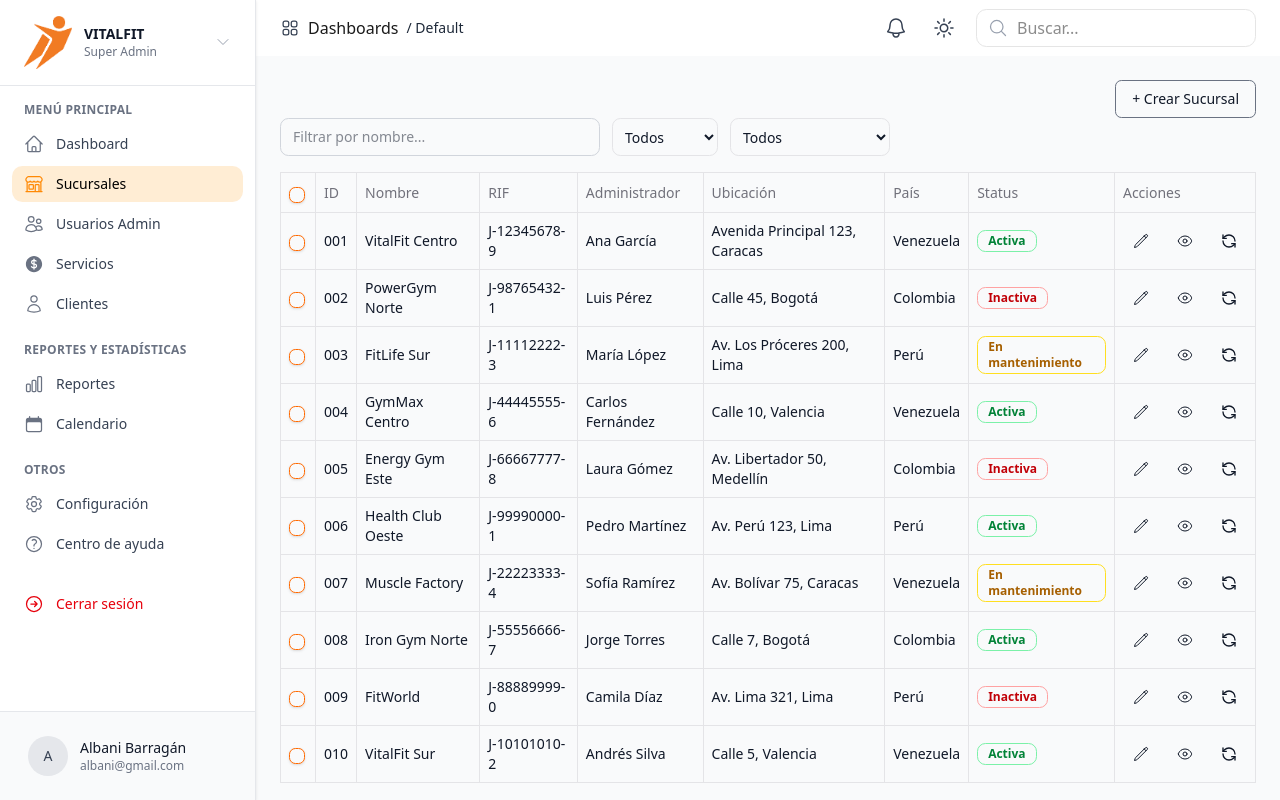
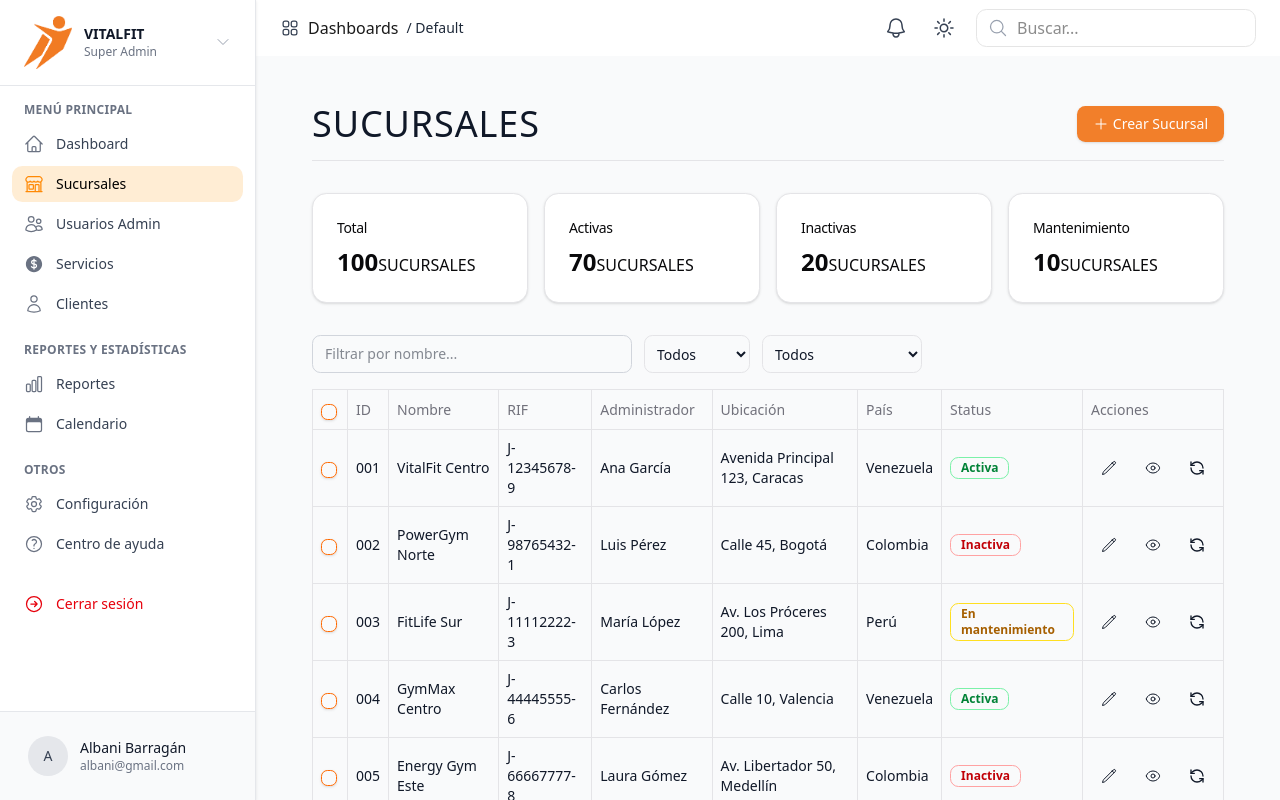
Before and after one commit to VitalFitTeam/dashboard, a Next.js app: page /branches in a window 1280 px wide. Shown: the top 800 px of the page. Built offline with nearby package versions, Linux system fonts and the light colour scheme.

Commit message:
feat(ui): Implement dashboard layout and integrate design system

```diff
--- a/src/app/(dashboard)/branches/BranchesTable.tsx
+++ b/src/app/(dashboard)/branches/BranchesTable.tsx
@@ -188,14 +188,6 @@ export default function BranchesTable() {
 
   return (
     <>
-      <div className="flex justify-end">
-        <button
-          onClick={() => setShowModal(true)}
-          className="border border-gray-500 hover:bg-orange-400 text-gray px-4 py-2 rounded-sm text-sm font-medium"
-        >
-          + Crear Sucursal
-        </button>
-      </div>
       <DataTable
         columns={branchesColumns}
         data={sucursales}
--- a/src/app/(dashboard)/branches/page.tsx
+++ b/src/app/(dashboard)/branches/page.tsx
@@ -1,5 +1,61 @@
+import { StatCard } from "@/components/StatCard";
 import BranchesTable from "./BranchesTable";
+import { PageHeader } from "@/components/PageHeader";
+import { Button } from "@/components/ui/button";
+import { PlusCircleIcon, PlusIcon } from "@heroicons/react/24/outline";
+
+const statsData = {
+  total: 100,
+  active: 70,
+  inactive: 20,
+  maintenance: 10,
+};
+
+const statCardsConfig = [
+  {
+    title: "Total",
+    valueKey: "total" as keyof typeof statsData,
+  },
+  {
+    title: "Activas",
+    valueKey: "active" as keyof typeof statsData,
+  },
+  {
+    title: "Inactivas",
+    valueKey: "inactive" as keyof typeof statsData,
+  },
+  {
+    title: "Mantenimiento",
+    valueKey: "maintenance" as keyof typeof statsData,
+  },
+];
 
 export default function HomeBranches() {
-  return <BranchesTable />;
+  return (
+    <div className="flex-1 space-y-8 p-8 pt-6">
+      <PageHeader title="SUCURSALES">
+        <Button variant="primary">
+          <PlusIcon className="h-5 w-5" />
+          Crear Sucursal
+        </Button>
+      </PageHeader>
+
+      <div className="grid gap-4 md:grid-cols-2 lg:grid-cols-4">
+        {statCardsConfig.map((card) => (
+          <StatCard
+            key={card.title}
+            title={card.title}
+            value={
+              <>
+                {statsData[card.valueKey]}
+                <span className="text-base font-normal">SUCURSALES</span>
+              </>
+            }
+          />
+        ))}
+      </div>
+
+      <BranchesTable />
+    </div>
+  );
 }
--- /dev/null
+++ b/src/components/PageHeader.tsx
@@ -0,0 +1,21 @@
+"use client";
+
+import { cn } from "@/lib/utils";
+import { typography } from "@/styles/styles";
+import React from "react";
+
+type PageHeaderProps = {
+  title: string;
+  children?: React.ReactNode;
+};
+
+export const PageHeader: React.FC<PageHeaderProps> = ({ title, children }) => {
+  return (
+    <div className="flex items-center justify-between pb-4 border-b">
+      <h2 className={cn(typography.heading, "text-4xl")}>{title}</h2>
+
+      {/* Contenedor para los 'children' (botones/acciones) */}
+      <div className="flex items-center space-x-2">{children}</div>
+    </div>
+  );
+};
--- /dev/null
+++ b/src/components/StatCard.tsx
@@ -0,0 +1,33 @@
+"use client";
+import React from "react";
+import { Card, CardContent, CardHeader, CardTitle } from "./ui/card";
+
+export type StatCardProps = {
+  title: string;
+  value: React.ReactNode;
+  icon?: React.ReactNode; // 👇 Este es el único cambio que necesitas
+  description?: string;
+  className?: string;
+};
+
+export const StatCard: React.FC<StatCardProps> = ({
+  title,
+  value,
+  icon,
+  description,
+}) => {
+  return (
+    <Card>
+      <CardHeader className="flex flex-row items-center justify-between space-y-0 pb-2">
+        <CardTitle className="text-sm font-medium">{title}</CardTitle>
+        {icon}
+      </CardHeader>
+      <CardContent>
+        <div className="text-2xl font-bold">{value}</div>
+        {description && (
+          <p className="text-xs text-muted-foreground">{description}</p>
+        )}
+      </CardContent>
+    </Card>
+  );
+};
--- a/src/components/ui/button.tsx
+++ b/src/components/ui/button.tsx
@@ -99,6 +99,7 @@ const Button = React.forwardRef<HTMLButtonElement, ButtonProps>(
 
         <span
           className={cn(
+            "flex items-center gap-1",
             "transition-opacity duration-200",
             isLoading ? "opacity-70" : "opacity-100",
           )}
--- a/src/components/ui/card.tsx
+++ b/src/components/ui/card.tsx
@@ -1,6 +1,6 @@
-import * as React from "react"
+import * as React from "react";
 
-import { cn } from "@/lib/utils"
+import { cn } from "@/lib/utils";
 
 const Card = React.forwardRef<
   HTMLDivElement,
@@ -10,12 +10,12 @@ const Card = React.forwardRef<
     ref={ref}
     className={cn(
       "rounded-xl border bg-card text-card-foreground shadow",
-      className
+      className,
     )}
     {...props}
   />
-))
-Card.displayName = "Card"
+));
+Card.displayName = "Card";
 
 const CardHeader = React.forwardRef<
   HTMLDivElement,
@@ -26,8 +26,8 @@ const CardHeader = React.forwardRef<
     className={cn("flex flex-col space-y-1.5 p-6", className)}
     {...props}
   />
-))
-CardHeader.displayName = "CardHeader"
+));
+CardHeader.displayName = "CardHeader";
 
 const CardTitle = React.forwardRef<
   HTMLDivElement,
@@ -38,8 +38,8 @@ const CardTitle = React.forwardRef<
     className={cn("font-semibold leading-none tracking-tight", className)}
     {...props}
   />
-))
-CardTitle.displayName = "CardTitle"
+));
+CardTitle.displayName = "CardTitle";
 
 const CardDescription = React.forwardRef<
   HTMLDivElement,
@@ -50,16 +50,16 @@ const CardDescription = React.forwardRef<
     className={cn("text-sm text-muted-foreground", className)}
     {...props}
   />
-))
-CardDescription.displayName = "CardDescription"
+));
+CardDescription.displayName = "CardDescription";
 
 const CardContent = React.forwardRef<
   HTMLDivElement,
   React.HTMLAttributes<HTMLDivElement>
 >(({ className, ...props }, ref) => (
   <div ref={ref} className={cn("p-6 pt-0", className)} {...props} />
-))
-CardContent.displayName = "CardContent"
+));
+CardContent.displayName = "CardContent";
 
 const CardFooter = React.forwardRef<
   HTMLDivElement,
@@ -70,7 +70,14 @@ const CardFooter = React.forwardRef<
     className={cn("flex items-center p-6 pt-0", className)}
     {...props}
   />
-))
-CardFooter.displayName = "CardFooter"
+));
+CardFooter.displayName = "CardFooter";
 
-export { Card, CardHeader, CardFooter, CardTitle, CardDescription, CardContent }
+export {
+  Card,
+  CardHeader,
+  CardFooter,
+  CardTitle,
+  CardDescription,
+  CardContent,
+};
--- a/src/styles/styles.ts
+++ b/src/styles/styles.ts
@@ -22,7 +22,7 @@ export const typography = {
   h4: "text-[1.5rem] leading-[2rem] font-medium font-sans",
   h5: "text-[1.25rem] leading-[1.75rem] font-medium font-sans",
   body: "text-[1rem] leading-[1.5rem] font-normal font-sans",
-  heading: "font-heading text-[2.5rem] tracking-wide", // Bebas Neue
+  heading: "font-heading text-[2.5rem] tracking-wide",
 };
 
 export const colors = {
--- a/tailwind.config.ts
+++ b/tailwind.config.ts
@@ -14,9 +14,8 @@ const config: Config = {
         foreground: "var(--foreground)",
       },
       fontFamily: {
-        body: ["var(--font-body)", "sans-serif"],
-        heading: ["var(--font-heading)", "sans-serif"],
-        display: ["var(--font-display)", "sans-serif"],
+        heading: ["var(--font-bebas)", "sans-serif"],
+        sans: ["var(--font-montserrat)", "sans-serif"],
       },
     },
   },
```
